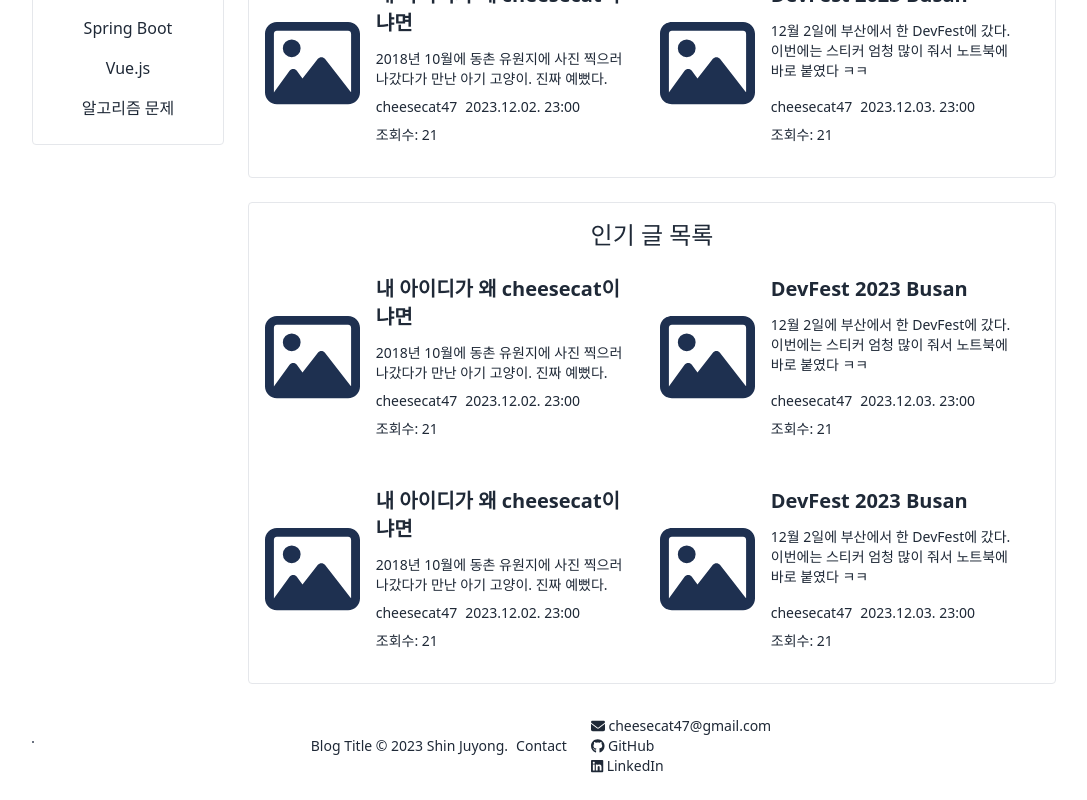
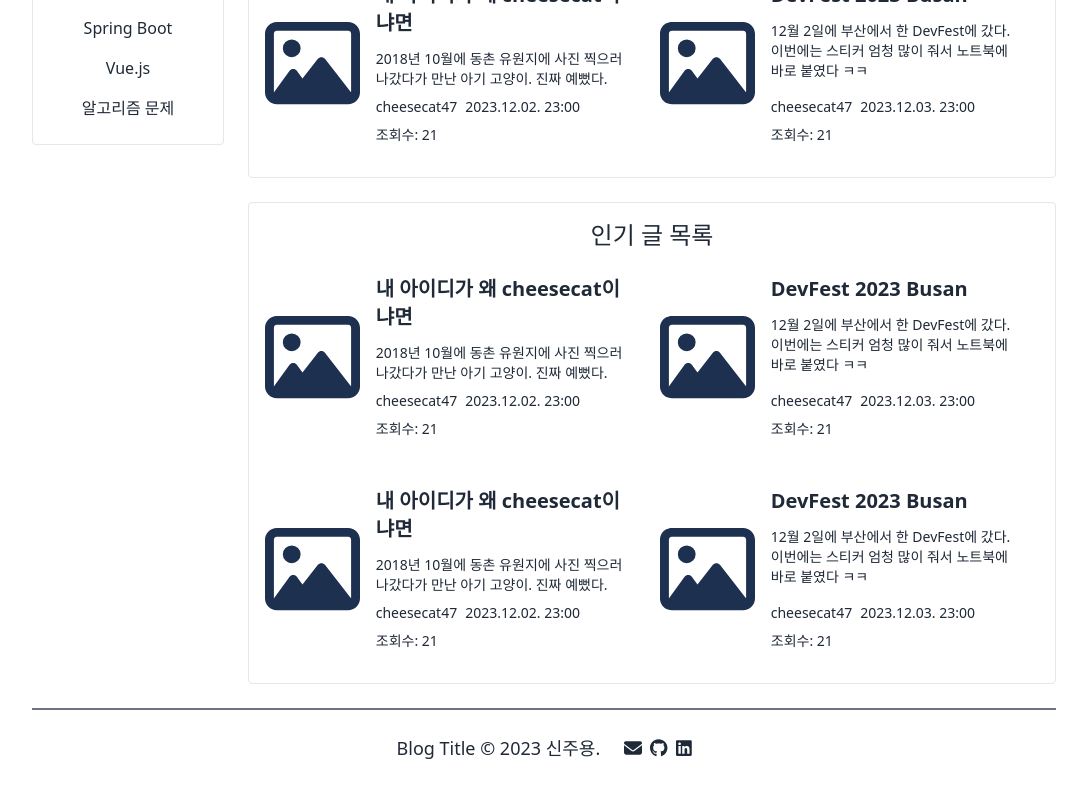
Before and after one commit to cheesecat47/rerolog, a Vue app in the folder myBlog-frontend/: page / in a window 1280 px wide. Shown: the part 430-1230 px from the top of the page, without its empty margins (96-1183 px from the left). Built offline with nearby package versions, Linux system fonts and the light colour scheme.

Commit message:
Fix: footer 레이아웃 수정
이슈 번호: #25

- 화면 폭 좁을 때 footer 레이아웃 수정
- contacts 아이콘만 보이도록 수정

```diff
--- a/myBlog-frontend/src/components/TheFooter.vue
+++ b/myBlog-frontend/src/components/TheFooter.vue
@@ -1,23 +1,46 @@
-<script setup></script>
+<script setup>
+import { ref } from 'vue';
+
+// Todo: 추후 API 응답 데이터로 변경 필요.
+const user = ref({
+  id_str: 'cheesecat47',
+  name: '신주용',
+  content:
+    '안녕하세요, 신주용입니다. 저는 고양이를 좋아합니다. 사실 이런 곳에는 Lorem Ipsum 문자열을 채워넣으면 가장 편하긴 한데 그러기에는 재미가 없잖아요. 근데 안그러려니 딱히 채울 내용이 없긴 해요. 그래서 한 세 줄만 넣어봐야겠어요. Lorem ipsum dolor sit amet, consectetur adipiscing elit. Maecenas dictum, nunc at posuere iaculis, augue lectus efficitur dolor, ac facilisis metus ipsum ac sem. Orci varius natoque penatibus et magnis dis parturient montes, nascetur ridiculus mus. In hac habitasse platea dictumst. Nulla elementum facilisis velit, quis varius ante venenatis nec.',
+  contacts: [
+    { type: 'Email', value: 'cheesecat47@gmail.com' },
+    { type: 'GitHub', value: 'https://github.com/cheesecat47' },
+    { type: 'LinkedIn', value: 'https://www.linkedin.com/in/shinjuyong' },
+  ],
+});
+
+const contactIcon = (t) => {
+  switch (t) {
+    case 'Email':
+      return ['fas', 'envelope'];
+    case 'GitHub':
+      return ['fab', 'github'];
+    case 'LinkedIn':
+      return ['fab', 'linkedin'];
+    default:
+      return ['fas', 'link'];
+  }
+};
+</script>
 
 <template>
-  <footer class="footer items-center my-6">
-    <hr class="border border-gray-500" />
-    <div class="flex items-center justify-evenly mt-2">
-      <div>
-        <span> Blog Title &copy; 2023 Shin Juyong. </span>
-      </div>
-      <div class="flex items-center mr-6">
-        <span class="mr-6">Contact</span>
-        <ul>
-          <!-- Todo: 여기 들어갈 내용은 추후 API로 받아온 유저 정보 객체에 따라 동적으로 처리 필요. -->
-          <li><a href="mailto:cheesecat47@gmail.com"><font-awesome-icon :icon="['fas', 'envelope']" /> cheesecat47@gmail.com</a></li>
-          <li><a href="https://github.com/cheesecat47"><font-awesome-icon :icon="['fab', 'github']" /> GitHub</a></li>
-          <li><a href="https://www.linkedin.com/in/shinjuyong"><font-awesome-icon :icon="['fab', 'linkedin']" /> LinkedIn</a></li>
-        </ul>
+  <hr class="border border-gray-500 my-6" />
+  <footer class="footer my-6 text-lg">
+    <div class="flex flex-col lg:flex-row justify-center items-center mx-auto">
+      <span> Blog Title &copy; 2023 {{ user.name }}. </span>
+      <div class="flex items-center lg:ml-4 gap-2">
+        <!-- Todo: 여기 들어갈 내용은 추후 API로 받아온 유저 정보 객체에 따라 동적으로 처리 필요. -->
+        <template v-for="(item, index) in user.contacts" :key="index">
+          <a :href="(item.type === 'Email' ? 'mailto:' : '') + item.value">
+            <font-awesome-icon :icon="contactIcon(item.type)" />
+          </a>
+        </template>
       </div>
     </div>
   </footer>
 </template>
-
-<style scoped></style>
```
